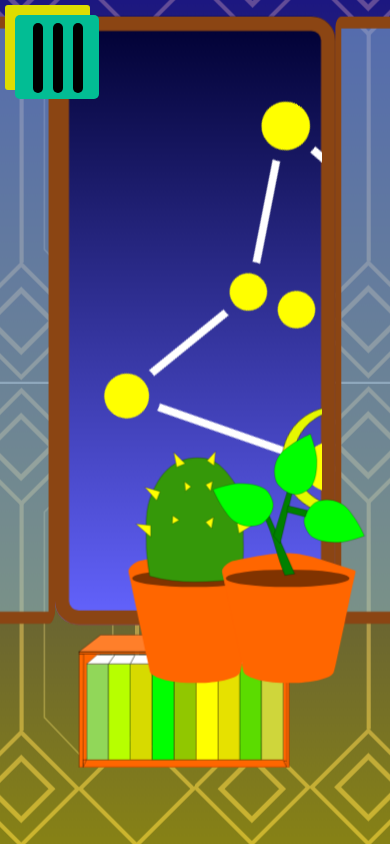
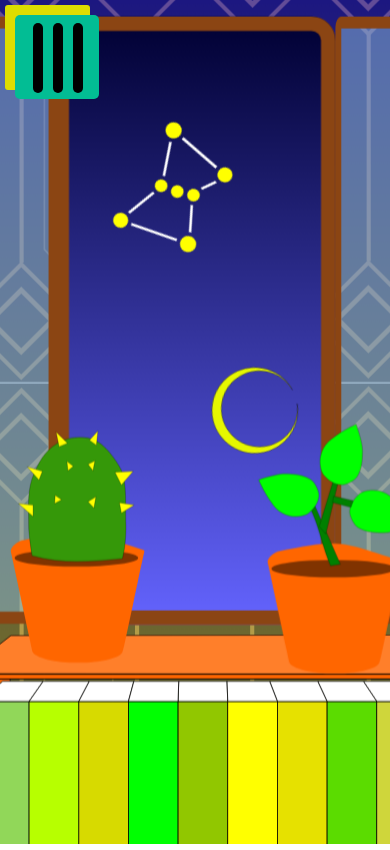
Before and after one commit to ORIONN0111/orionn0111.github.io, a plain HTML site: page index.html in a window 390 px wide. Drawn offline with nearby package versions, Linux system fonts and the light colour scheme.

Commit message:
ver1完成

```diff
--- a/window.css
+++ b/window.css
@@ -163,9 +163,11 @@
 @keyframes ORIONN{
     100%{
       transform: translate(10vw,10vh) rotate(30deg);
+      opacity: 1;
     }
     0%{
       transform: translate(-30vw,-30vh) rotate(0deg);
+      opacity: 0;
     }
 }
 .orionnout{
@@ -174,9 +176,11 @@
 @keyframes ORIONNOUT{
     0%{
       transform: translate(10vw,10vh) rotate(30deg);
+      opacity: 1;
     }
     100%{
       transform: translate(-30vw,-30vh) rotate(0deg);
+      opacity: 0;
     }
 }
 .moon{
@@ -330,3 +334,66 @@
 .book-c{
   width: 45vw;
 }
+@media screen and (max-width:497px){
+  .book{
+    position: absolute;
+    left: 0vw;
+    top: 71vh;
+    z-index: 0;
+    animation: KUSA 0.7s ease 2.0s 1 forwards;
+    transform-origin: left bottom;
+    transform: rotateX(90deg)
+  }
+  .book-c{
+    width: 400px;
+  }
+  .saboten{
+    width: 10vw;
+    height: 20vh;
+    position: absolute;
+    left: 5vw;
+    top: -22vh;
+  }
+  .kusa{
+    width: 10vw;
+    height: 20vh;
+    position: absolute;
+    left: 60vw;
+    top: -21vh;
+  }
+  .orionn{
+    width: 100px;
+    height: auto;
+    z-index: -80;
+    animation: ORIONN 1.7s ease 0.5s 1 forwards;
+    transform: translate(-30vw,-30vh);
+  }
+  .moon{
+    border-radius: 50%;
+    width: 80px;
+    height: auto;
+    transform: translate(80vw,40vh);
+    animation: MOON 1.7s ease 0.5s 1 forwards;
+    z-index: -90;
+  }
+  @keyframes MOON{
+    100%{
+      transform: translate(30vw,20vh) rotate(10deg);
+      opacity: 1;
+    }
+    0%{
+      transform: translate(80vw,40vh) rotate(0deg);
+      opacity: 0;
+    }
+  }
+  @keyframes MOONOUT{
+    0%{
+      transform: translate(30vw,20vh) rotate(10deg);
+      opacity: 1;
+    }
+    100%{
+      transform: translate(80vw,40vh) rotate(0deg);
+      opacity: 0;
+    }
+  }
+}
```
Also changed, not shown: works.html (+2 -0 lines).
